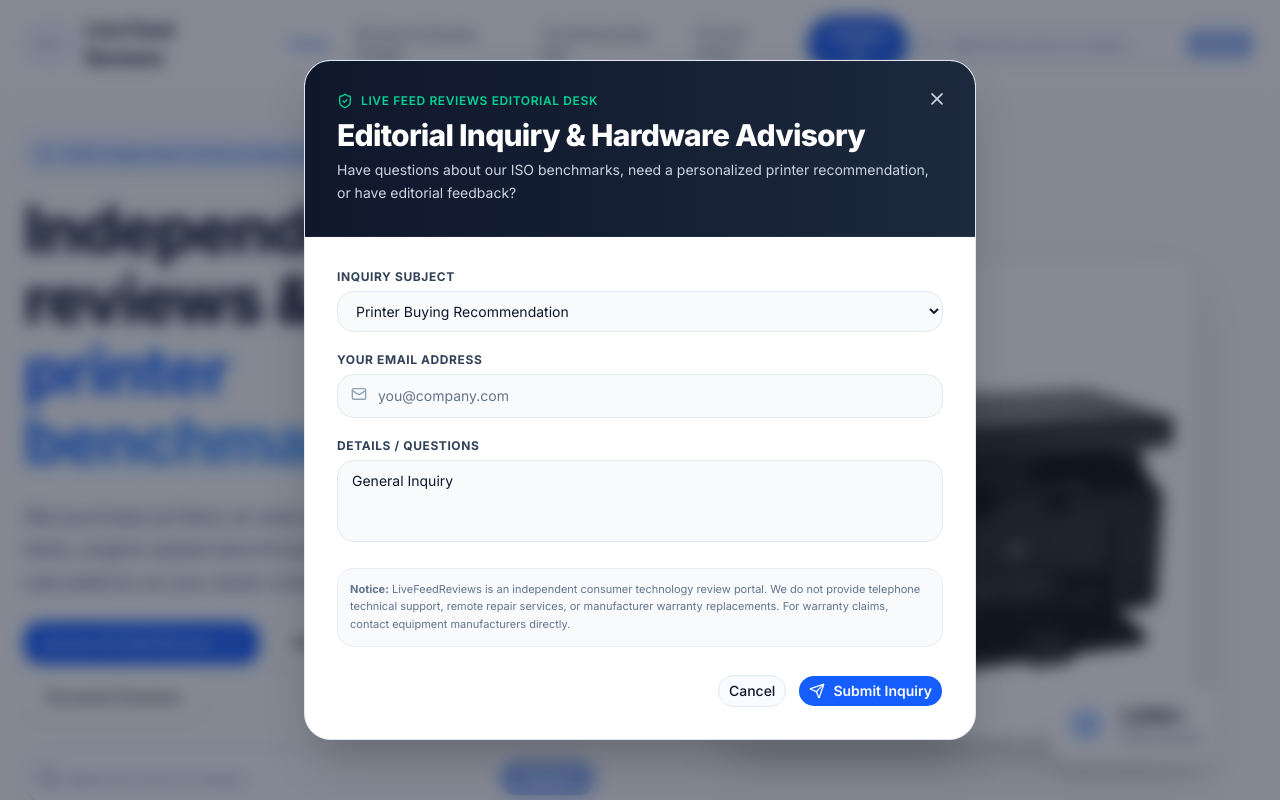
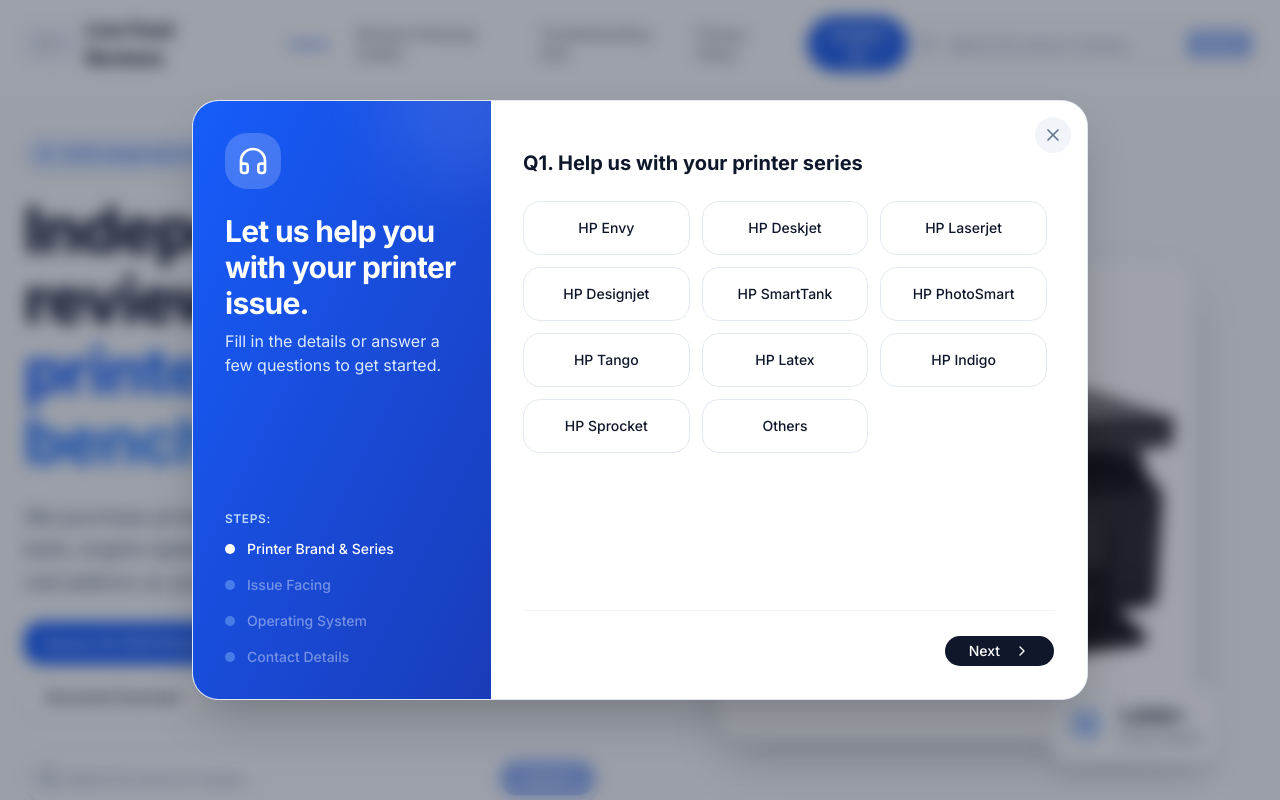
Before and after one commit to sidwokenup/printersupportblog, a Next.js app: page / in a window 1280 px wide. Both pictures are taken after a click on the button "Contact Us". Shown: the top 800 px of the page. Built offline with nearby package versions, Linux system fonts and the light colour scheme.

Commit message:
revert(lead): restore original multi-step questionnaire popup for developer review

```diff
--- a/src/components/lead/LeadPopup.tsx
+++ b/src/components/lead/LeadPopup.tsx
@@ -4,7 +4,7 @@ import React, { useState, useEffect } from "react"
 import { useForm } from "react-hook-form"
 import { zodResolver } from "@hookform/resolvers/zod"
 import { motion, AnimatePresence } from "framer-motion"
-import { X, CheckCircle2, ShieldCheck, Mail, MessageSquare, Loader2, Send } from "lucide-react"
+import { X, CheckCircle2, HeadphonesIcon, Loader2, ChevronRight, ChevronLeft } from "lucide-react"
 import { usePathname } from "next/navigation"
 
 import { leadFormSchema, LeadFormValues } from "@/lib/validations/lead"
@@ -12,13 +12,22 @@ import { submitLead } from "@/app/actions/leadActions"
 import { Input } from "@/components/ui/input"
 import { Button } from "@/components/ui/button"
 
-const INQUIRY_TYPES = [
-  "Printer Buying Recommendation",
-  "ISO Benchmark & Test Methodology",
-  "Hardware Review Question",
-  "Editorial Inquiry / Partnership",
-  "Correction or Lab Feedback",
-  "Other"
+const PRINTER_SERIES = [
+  "HP Envy", "HP Deskjet", "HP Laserjet", "HP Designjet",
+  "HP SmartTank", "HP PhotoSmart", "HP Tango", "HP Latex",
+  "HP Indigo", "HP Sprocket", "Others"
+]
+
+const ISSUES = [
+  "Printer Offline", "Printer not printing", "Printer Paper Jam",
+  "Printer Setup Issue", "Printer Driver", "Printer Issue After Windows Update",
+  "Printer code Errors and Messages", "Printer Troubleshooting",
+  "Printer not connecting to WIFI", "Printer Job Stuck In Queue",
+  "Printer in error state", "Others"
+]
+
+const OS_OPTIONS = [
+  "Windows", "macOS", "Linux", "ChromeOS", "iOS", "Android", "Other"
 ]
 
 export function LeadPopup() {
@@ -26,31 +35,46 @@ export function LeadPopup() {
   const [isSuccess, setIsSuccess] = useState(false)
   const [isSubmitting, setIsSubmitting] = useState(false)
   const [errorMsg, setErrorMsg] = useState("")
+  const [step, setStep] = useState(0)
 
   const pathname = usePathname()
 
-  const { register, handleSubmit, watch, setValue, reset, formState: { errors } } = useForm<LeadFormValues>({
+  const { register, handleSubmit, watch, setValue, formState: { errors } } = useForm<LeadFormValues>({
     resolver: zodResolver(leadFormSchema),
     defaultValues: {
-      printerSeries: "Printer Buying Recommendation",
-      issueFacing: "General Inquiry",
-      operatingSystem: "Web",
+      printerSeries: "",
+      issueFacing: "",
+      operatingSystem: "",
       email: "",
-      phone: "+1 555-019-2834",
+      phone: "+1 ",
       honeypot: "",
     }
   })
 
   useEffect(() => {
     const handleOpenEvent = () => {
+      setStep(0)
       setIsSuccess(false)
-      setErrorMsg("")
       setIsOpen(true)
     }
     window.addEventListener("open-lead-popup", handleOpenEvent)
 
+    // Automatically trigger popup every 20 seconds, starting 20 seconds after page load.
+    // In a real-world scenario, you might want to stop the interval once they submit.
+    const autoInterval = setInterval(() => {
+      setIsOpen(prev => {
+        if (!prev) {
+          setStep(0);
+          setIsSuccess(false);
+          return true;
+        }
+        return prev;
+      });
+    }, 20000);
+
     return () => {
       window.removeEventListener("open-lead-popup", handleOpenEvent)
+      clearInterval(autoInterval)
     }
   }, [])
 
@@ -58,32 +82,42 @@ export function LeadPopup() {
     setIsOpen(false)
   }
 
+  const nextStep = () => setStep((s) => Math.min(s + 1, 3))
+  const prevStep = () => setStep((s) => Math.max(s - 1, 0))
+
   const onSubmit = async (data: LeadFormValues) => {
     setIsSubmitting(true)
     setErrorMsg("")
 
-    // Add tracking metadata
+    // Add hidden tracking data
     data.pageUrl = typeof window !== "undefined" ? window.location.href : pathname
-    data.source = "Editorial Inquiry Modal"
+    data.source = "Website Popup"
 
     try {
       const result = await submitLead(data)
 
       if (result.success) {
         setIsSuccess(true)
+        // Auto close after 3 seconds of success
         setTimeout(() => {
           handleClose()
-          reset()
-        }, 3500)
+        }, 4000)
       } else {
         setErrorMsg(result.error || "Something went wrong. Please try again.")
       }
     } catch (err) {
       console.error(err)
-      setErrorMsg("Failed to submit message. Please try again.")
+      setErrorMsg("Failed to submit request. Please try again.")
     } finally {
       setIsSubmitting(false)
     }
+  }
+
+  // Animation variants for sliding content
+  const variants = {
+    enter: { x: 50, opacity: 0 },
+    center: { x: 0, opacity: 1 },
+    exit: { x: -50, opacity: 0 }
   }
 
   return (
@@ -96,7 +130,7 @@ export function LeadPopup() {
             animate={{ opacity: 1 }}
             exit={{ opacity: 0 }}
             onClick={handleClose}
-            className="fixed inset-0 z-[100] bg-slate-900/50 backdrop-blur-sm"
+            className="fixed inset-0 z-[100] bg-slate-900/40 backdrop-blur-sm"
           />
 
           {/* Modal */}
@@ -104,130 +138,218 @@ export function LeadPopup() {
             initial={{ opacity: 0, scale: 0.95, y: 20 }}
             animate={{ opacity: 1, scale: 1, y: 0 }}
             exit={{ opacity: 0, scale: 0.95, y: 20 }}
-            transition={{ type: "spring", duration: 0.4 }}
-            className="fixed left-1/2 top-1/2 z-[101] w-[calc(100%-2rem)] max-w-2xl -translate-x-1/2 -translate-y-1/2 bg-white rounded-3xl shadow-2xl overflow-hidden border border-slate-200"
+            transition={{ type: "spring", duration: 0.5 }}
+            className="fixed left-1/2 top-1/2 z-[101] w-[calc(100%-2rem)] md:w-[70vw] max-w-4xl min-h-[500px] md:min-h-[600px] -translate-x-1/2 -translate-y-1/2 bg-slate-50 rounded-3xl shadow-2xl overflow-hidden border border-slate-200 flex flex-col md:flex-row"
           >
-            {/* Header */}
-            <div className="bg-gradient-to-r from-slate-900 to-slate-800 p-6 md:p-8 text-white relative">
+            {/* Sidebar / Header Graphic */}
+            <div className="bg-gradient-to-br from-blue-600 to-blue-800 p-6 md:p-8 text-white relative overflow-hidden md:w-1/3 flex flex-col justify-between shrink-0">
+              <div className="absolute top-0 right-0 w-40 h-40 bg-white/10 rounded-full blur-2xl -translate-y-1/2 translate-x-1/3" />
+
+              <div className="relative z-10 mb-8 md:mb-0">
+                <div className="bg-white/20 p-3 rounded-2xl backdrop-blur-sm w-fit mb-6 hidden md:block">
+                  <HeadphonesIcon className="h-8 w-8 text-white" />
+                </div>
+                <h2 className="text-2xl md:text-3xl font-bold tracking-tight mb-2">Let us help you with your printer issue.</h2>
+                <p className="text-blue-100 text-sm md:text-base">Fill in the details or answer a few questions to get started.</p>
+              </div>
+
+              {!isSuccess && (
+                <div className="hidden md:block relative z-10">
+                  <div className="text-xs font-semibold text-blue-200 uppercase tracking-wider mb-3">Steps:</div>
+                  <div className="flex flex-col gap-4">
+                    {["Printer Brand & Series", "Issue Facing", "Operating System", "Contact Details"].map((label, i) => (
+                      <div key={i} className={`flex items-center gap-3 ${step === i ? "opacity-100" : "opacity-40"}`}>
+                        <div className={`w-2.5 h-2.5 rounded-full ${step >= i ? "bg-white" : "bg-blue-300"}`} />
+                        <span className="text-sm font-medium">{label}</span>
+                      </div>
+                    ))}
+                  </div>
+                </div>
+              )}
+            </div>
+
+            {/* Content Area */}
+            <div className="p-6 md:p-8 bg-white md:w-2/3 flex flex-col relative min-h-[400px]">
               <button
                 onClick={handleClose}
-                className="absolute top-5 right-5 p-2 bg-slate-800/80 hover:bg-slate-700 rounded-full transition-colors text-slate-300 hover:text-white"
+                className="absolute top-4 right-4 p-2 bg-slate-100 hover:bg-slate-200 rounded-full transition-colors text-slate-500 hover:text-slate-700 z-50"
               >
                 <X className="h-5 w-5" />
               </button>
 
-              <div className="flex items-center gap-2 text-emerald-400 text-xs font-semibold uppercase tracking-wider mb-2">
-                <ShieldCheck className="w-4 h-4" />
-                Live Feed Reviews Editorial Desk
+              {isSuccess ? (
+                <motion.div
+                  initial={{ opacity: 0, scale: 0.9 }}
+                  animate={{ opacity: 1, scale: 1 }}
+                  className="flex flex-col items-center justify-center text-center py-12 flex-1"
+                >
+                  <div className="w-24 h-24 bg-green-100 rounded-full flex items-center justify-center mb-6">
+                    <CheckCircle2 className="h-12 w-12 text-green-600" />
                   </div>
-              <h2 className="text-2xl md:text-3xl font-extrabold tracking-tight">
-                Editorial Inquiry &amp; Hardware Advisory
-              </h2>
-              <p className="text-slate-300 text-sm mt-1.5 leading-relaxed">
-                Have questions about our ISO benchmarks, need a personalized printer recommendation, or have editorial feedback?
+                  <h3 className="text-2xl md:text-3xl font-bold text-slate-900 mb-3">Your ticket is raised!</h3>
+                  <p className="text-slate-600 text-lg">
+                    We will connect with you immediately.
                   </p>
+                </motion.div>
+              ) : (
+                <div className="flex flex-col h-full flex-1">
+                  <AnimatePresence mode="wait">
+                    <motion.div
+                      key={step}
+                      variants={variants}
+                      initial="enter"
+                      animate="center"
+                      exit="exit"
+                      transition={{ duration: 0.2 }}
+                      className="flex-1 flex flex-col"
+                    >
+                      {step === 0 && (
+                        <>
+                          <h3 className="text-xl font-bold text-slate-900 mb-6 mt-4">Q1. Help us with your printer series</h3>
+                          <div className="grid grid-cols-2 md:grid-cols-3 gap-3 overflow-y-auto pr-2 pb-4 md:max-h-[400px]">
+                            {PRINTER_SERIES.map((series) => (
+                              <button
+                                key={series}
+                                type="button"
+                                onClick={() => {
+                                  setValue("printerSeries", series)
+                                  nextStep()
+                                }}
+                                className={`p-3 md:p-4 text-sm font-medium border rounded-xl transition-all text-center ${watch("printerSeries") === series ? "border-blue-600 bg-blue-50 text-blue-700" : "border-slate-200 hover:border-blue-300 hover:bg-slate-50"}`}
+                              >
+                                {series}
+                              </button>
+                            ))}
+                          </div>
+                        </>
+                      )}
+
+                      {step === 1 && (
+                        <>
+                          <h3 className="text-xl font-bold text-slate-900 mb-6 mt-4">Q2. Issue facing</h3>
+                          <div className="grid grid-cols-1 sm:grid-cols-2 gap-3 overflow-y-auto pr-2 pb-4 md:max-h-[400px]">
+                            {ISSUES.map((issue) => (
+                              <button
+                                key={issue}
+                                type="button"
+                                onClick={() => {
+                                  setValue("issueFacing", issue)
+                                  nextStep()
+                                }}
+                                className={`p-3 text-sm font-medium border rounded-xl transition-all text-left ${watch("issueFacing") === issue ? "border-blue-600 bg-blue-50 text-blue-700" : "border-slate-200 hover:border-blue-300 hover:bg-slate-50"}`}
+                              >
+                                {issue}
+                              </button>
+                            ))}
+                          </div>
+                        </>
+                      )}
+
+                      {step === 2 && (
+                        <>
+                          <h3 className="text-xl font-bold text-slate-900 mb-6 mt-4">Q3. What is your operating system?</h3>
+                          <div className="grid grid-cols-2 gap-3">
+                            {OS_OPTIONS.map((os) => (
+                              <button
+                                key={os}
+                                type="button"
+                                onClick={() => {
+                                  setValue("operatingSystem", os)
+                                  nextStep()
+                                }}
+                                className={`p-3 text-sm font-medium border rounded-xl transition-all text-center ${watch("operatingSystem") === os ? "border-blue-600 bg-blue-50 text-blue-700" : "border-slate-200 hover:border-blue-300 hover:bg-slate-50"}`}
+                              >
+                                {os}
+                              </button>
+                            ))}
+                          </div>
+                        </>
+                      )}
+
+                      {step === 3 && (
+                        <div className="flex flex-col flex-1 mt-4">
+                          <h3 className="text-xl font-bold text-slate-900 mb-6">Contact Details</h3>
+
+                          <form id="lead-form" onSubmit={handleSubmit(onSubmit)} className="space-y-5 flex-1">
+                            <div className="hidden">
+                              <input type="text" {...register("honeypot")} tabIndex={-1} autoComplete="off" />
                             </div>
 
-            {/* Content Area */}
-            <div className="p-6 md:p-8">
-              {isSuccess ? (
-                <div className="flex flex-col items-center justify-center text-center py-8">
-                  <div className="w-16 h-16 bg-emerald-100 rounded-full flex items-center justify-center mb-4">
-                    <CheckCircle2 className="h-8 w-8 text-emerald-600" />
-                  </div>
-                  <h3 className="text-2xl font-bold text-slate-900 mb-2">Message Sent!</h3>
-                  <p className="text-slate-600 text-sm max-w-md">
-                    Thank you for reaching out. Our editorial testing team reviews inquiries within 24 business hours.
-                  </p>
-                </div>
-              ) : (
-                <form onSubmit={handleSubmit(onSubmit)} className="space-y-5">
-                  <div>
-                    <label className="block text-xs font-bold text-slate-700 uppercase tracking-wider mb-1.5">
-                      Inquiry Subject
-                    </label>
-                    <select
-                      {...register("printerSeries")}
-                      className="w-full px-3.5 py-2.5 bg-slate-50 border border-slate-200 rounded-xl text-sm text-slate-900 focus:outline-none focus:ring-2 focus:ring-blue-500 focus:bg-white transition-all"
-                    >
-                      {INQUIRY_TYPES.map((type) => (
-                        <option key={type} value={type}>{type}</option>
-                      ))}
-                    </select>
+                            <div className="space-y-1.5">
+                              <label className="text-sm font-medium text-slate-700">Q4. Your Email Address (Optional)</label>
+                              <Input
+                                {...register("email")}
+                                type="email"
+                                placeholder="john@example.com"
+                                className={`bg-slate-50 border-slate-200 h-12 rounded-xl focus-visible:ring-primary ${errors.email ? 'border-red-500 focus-visible:ring-red-500' : ''}`}
+                              />
+                              {errors.email && <p className="text-xs text-red-500 mt-1">{errors.email.message}</p>}
                             </div>
 
-                  <div>
-                    <label className="block text-xs font-bold text-slate-700 uppercase tracking-wider mb-1.5">
-                      Your Email Address
-                    </label>
-                    <div className="relative">
-                      <Mail className="w-4 h-4 text-slate-400 absolute left-3.5 top-3" />
+                            <div className="space-y-1.5">
+                              <label className="text-sm font-medium text-slate-700">Q5. Your Contact No. <span className="text-red-500">*</span></label>
                               <Input
-                        type="email"
-                        placeholder="you@company.com"
-                        {...register("email")}
-                        className="pl-10 h-11 bg-slate-50 border-slate-200 rounded-xl text-sm"
+                                {...register("phone")}
+                                type="tel"
+                                placeholder="+1 (555) 123-4567"
+                                className={`bg-slate-50 border-slate-200 h-12 rounded-xl focus-visible:ring-primary ${errors.phone ? 'border-red-500 focus-visible:ring-red-500' : ''}`}
                               />
-                    </div>
-                    {errors.email && (
-                      <p className="text-red-500 text-xs mt-1">{errors.email.message}</p>
-                    )}
-                  </div>
-
-                  <div>
-                    <label className="block text-xs font-bold text-slate-700 uppercase tracking-wider mb-1.5">
-                      Details / Questions
-                    </label>
-                    <textarea
-                      placeholder="Tell us about your print volume, preferred brand, or question about our reviews..."
-                      {...register("issueFacing")}
-                      rows={3}
-                      className="w-full px-3.5 py-2.5 bg-slate-50 border border-slate-200 rounded-xl text-sm text-slate-900 focus:outline-none focus:ring-2 focus:ring-blue-500 focus:bg-white transition-all resize-none"
-                    />
-                  </div>
-
-                  {/* Honeypot field for bot protection */}
-                  <input type="text" {...register("honeypot")} className="hidden" tabIndex={-1} autoComplete="off" />
-
-                  {/* Compliance Disclaimer */}
-                  <div className="text-[11px] text-slate-500 bg-slate-50 p-3 rounded-xl border border-slate-200/60 leading-relaxed">
-                    <strong>Notice:</strong> LiveFeedReviews is an independent consumer technology review portal. We do not provide telephone technical support, remote repair services, or manufacturer warranty replacements. For warranty claims, contact equipment manufacturers directly.
+                              <p className="text-xs text-slate-500 mt-1">US numbers only</p>
+                              {errors.phone && <p className="text-xs text-red-500 mt-1">{errors.phone.message}</p>}
                             </div>
 
                             {errorMsg && (
-                    <div className="p-3 bg-red-50 border border-red-200 rounded-xl text-xs text-red-600 font-medium">
+                              <div className="p-3 bg-red-50 text-red-600 rounded-lg text-sm text-center border border-red-100">
                                 {errorMsg}
                               </div>
                             )}
+                          </form>
+                        </div>
+                      )}
+                    </motion.div>
+                  </AnimatePresence>
 
-                  <div className="flex items-center justify-end gap-3 pt-2">
+                  {/* Navigation Footer */}
+                  <div className="mt-auto pt-6 flex items-center justify-between border-t border-slate-100">
                     <Button
                       type="button"
-                      variant="outline"
-                      onClick={handleClose}
-                      className="rounded-xl text-sm"
+                      variant="ghost"
+                      onClick={prevStep}
+                      disabled={step === 0 || isSubmitting}
+                      className={`text-slate-500 hover:text-slate-900 ${step === 0 ? 'invisible' : ''}`}
                     >
-                      Cancel
+                      <ChevronLeft className="mr-2 h-4 w-4" />
+                      Back
                     </Button>
+
+                    {step < 3 ? (
+                      <Button
+                        type="button"
+                        onClick={nextStep}
+                        className="bg-slate-900 hover:bg-slate-800 text-white rounded-xl px-6"
+                      >
+                        Next
+                        <ChevronRight className="ml-2 h-4 w-4" />
+                      </Button>
+                    ) : (
                       <Button
                         type="submit"
+                        form="lead-form"
                         disabled={isSubmitting}
-                      className="bg-blue-600 hover:bg-blue-700 text-white rounded-xl text-sm font-semibold flex items-center gap-2"
+                        className="bg-blue-600 hover:bg-blue-700 text-white rounded-xl px-8"
                       >
                         {isSubmitting ? (
                           <>
-                          <Loader2 className="w-4 h-4 animate-spin" />
-                          Sending...
+                            <Loader2 className="mr-2 h-4 w-4 animate-spin" />
+                            Submitting...
                           </>
                         ) : (
-                        <>
-                          <Send className="w-4 h-4" />
-                          Submit Inquiry
-                        </>
+                          "Submit"
                         )}
                       </Button>
+                    )}
                   </div>
-                </form>
+                </div>
               )}
             </div>
           </motion.div>
```
Lines whose indentation alone changed are shown as unchanged.
